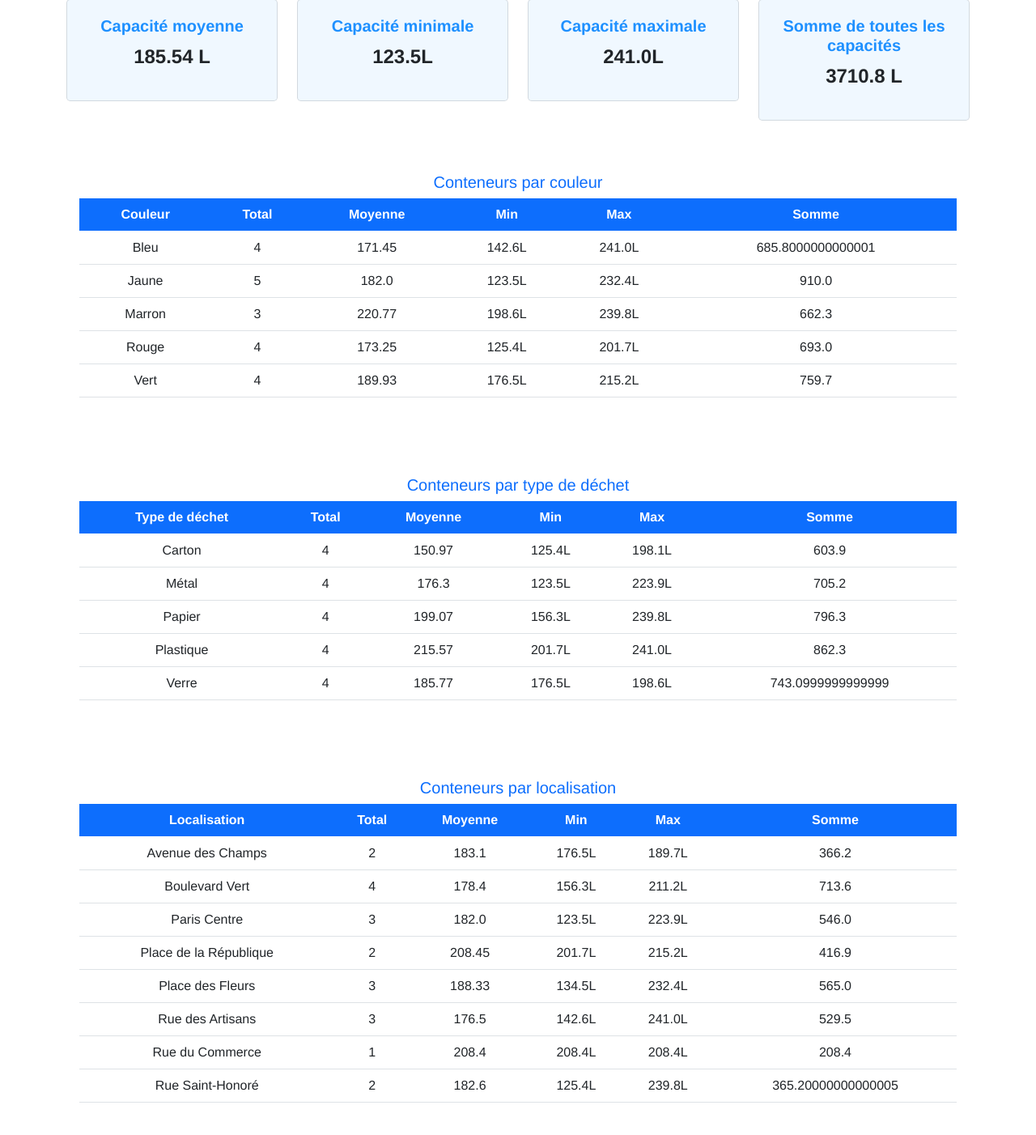
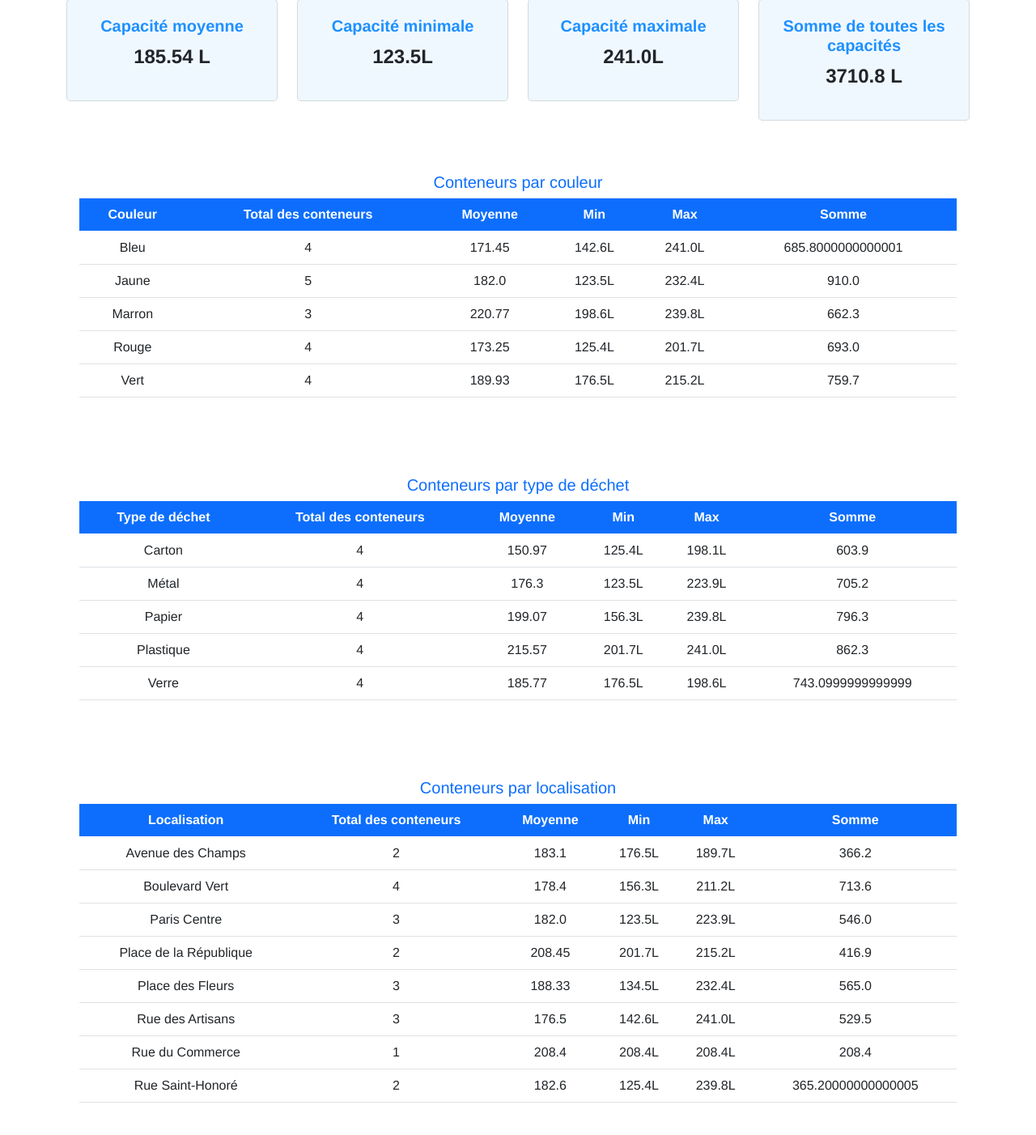
Before and after one commit to EmileCap/Trida, a Flask app: page /conteneur/etat in a window 1280 px wide. Shown: the part 219-1621 px from the top of the page at 81% size. Run offline with Flask 3, Linux system fonts and the light colour scheme; data comes from the database, SQL or seed files in the repository; some libraries are stand-ins or nearby versions.

Commit message:
ça avance

```diff
--- a/app.py
+++ b/app.py
@@ -472,12 +472,12 @@ def show_conteneur():
     mycursor = get_db().cursor()
 
     sql = """
-          SELECT conteneur.id_conteneur, \
-                 conteneur.id_conteneur, \
-                capacite_max AS capacite_max, \
-                 type_dechet.nom_dechet AS type_dechet, \
-              date_creation AS date_creation, \
-                 localisation.adresse AS localisation, \
+          SELECT conteneur.id_conteneur,
+                 conteneur.id_conteneur,
+                capacite_max AS capacite_max,
+                 type_dechet.nom_dechet AS type_dechet,
+              date_creation AS date_creation,
+                 localisation.adresse AS localisation,
                  couleur.nom_couleur  AS couleur
           FROM conteneur
                    LEFT JOIN type_dechet
@@ -486,7 +486,7 @@ def show_conteneur():
                              ON conteneur.id_localisation = localisation.id_localisation
                    LEFT JOIN couleur
                              ON conteneur.id_couleur = couleur.id_couleur
-          ORDER BY conteneur.id_conteneur ASC \
+          ORDER BY conteneur.id_conteneur ASC
           """
 
     mycursor.execute(sql)
@@ -581,16 +581,18 @@ def valid_edit_conteneur():
 @app.route('/conteneur/delete', methods=['GET'])
 def delete_conteneur():
     mycursor = get_db().cursor()
-    id_conteneur = request.args.get('id')
+    id_conteneur = request.args.get('id', '')
+
 
     tuple_delete = (id_conteneur,)
 
     sql = '''
-    DELETE FROM charge WHERE id_camion = %s;
+    DELETE FROM charge WHERE id_conteneur = %s;
     '''
     mycursor.execute(sql, tuple_delete)
+
     get_db().commit()
-    mycursor.execute("DELETE FROM conteneur WHERE id_conteneur = %s", (int(id_conteneur),))
+    mycursor.execute("DELETE FROM conteneur WHERE id_conteneur = %s", (id_conteneur),)
     get_db().commit()
     flash(f'Conteneur supprimé : ID : {id_conteneur}', 'alert-warning')
     return redirect('/conteneur/show')
@@ -660,11 +662,11 @@ def show_etat_conteneur():
     mycursor.execute(sql4)
     conteneurs_par_localisation = mycursor.fetchall()
 
-    sql5 = """
-        SELECT *
+    sql5 = """SELECT *
         FROM conteneur
-        WHERE capacite_max > (SELECT AVG(capacite_max) FROM conteneur);
-    """
+        GROUP BY id_conteneur
+        HAVING capacite_max > (SELECT AVG(capacite_max) FROM conteneur);
+"""
     mycursor.execute(sql5)
     conteneurs_sup_moyenne = mycursor.fetchall()
 
--- a/templates/conteneur/etat_conteneur.html
+++ b/templates/conteneur/etat_conteneur.html
@@ -58,7 +58,7 @@
                         <thead class="bg-primary text-white">
                             <tr>
                                 <th class="text-center">Couleur</th>
-                                <th class="text-center">Total</th>
+                                <th class="text-center">Total des conteneurs</th>
                                 <th class="text-center">Moyenne</th>
                                 <th class="text-center">Min</th>
                                 <th class="text-center">Max</th>
@@ -93,7 +93,7 @@
                         <thead class="bg-primary text-white">
                             <tr>
                                 <th class="text-center">Type de déchet</th>
-                                <th class="text-center">Total</th>
+                                <th class="text-center">Total des conteneurs</th>
                                 <th class="text-center">Moyenne</th>
                                 <th class="text-center">Min</th>
                                 <th class="text-center">Max</th>
@@ -128,7 +128,7 @@
                     <thead class="bg-primary text-white">
                         <tr>
                             <th class="text-center">Localisation</th>
-                            <th class="text-center">Total</th>
+                            <th class="text-center">Total des conteneurs</th>
                             <th class="text-center">Moyenne</th>
                             <th class="text-center">Min</th>
                             <th class="text-center">Max</th>
```
